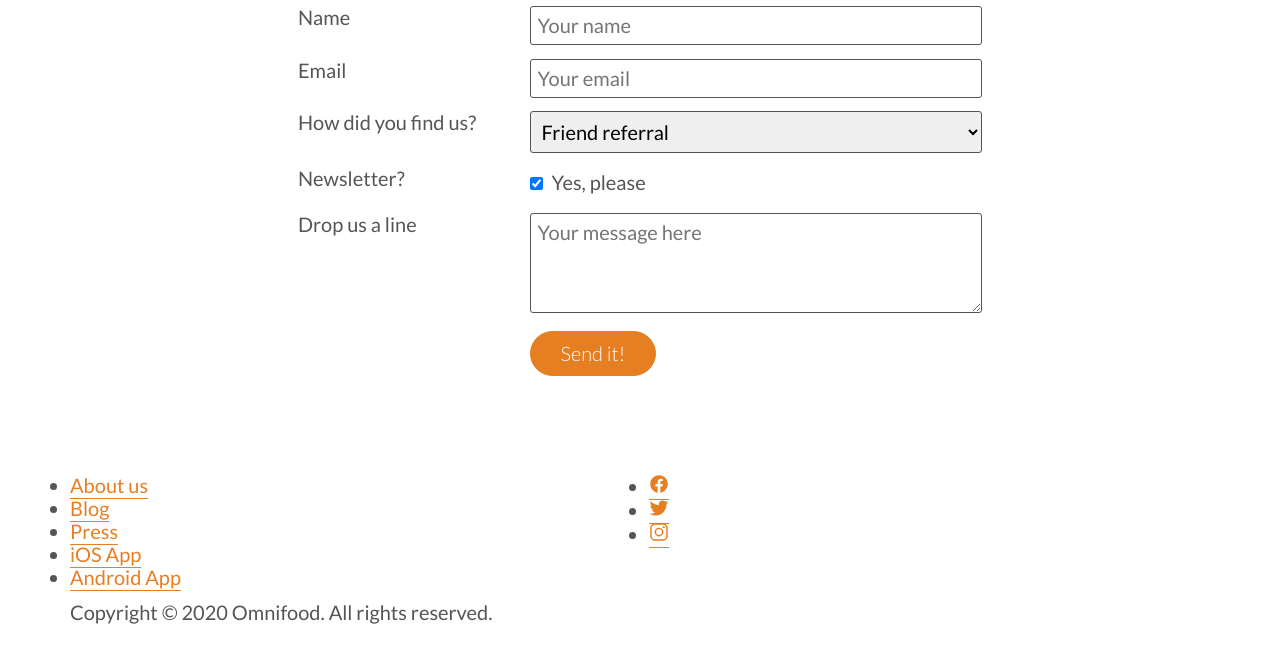
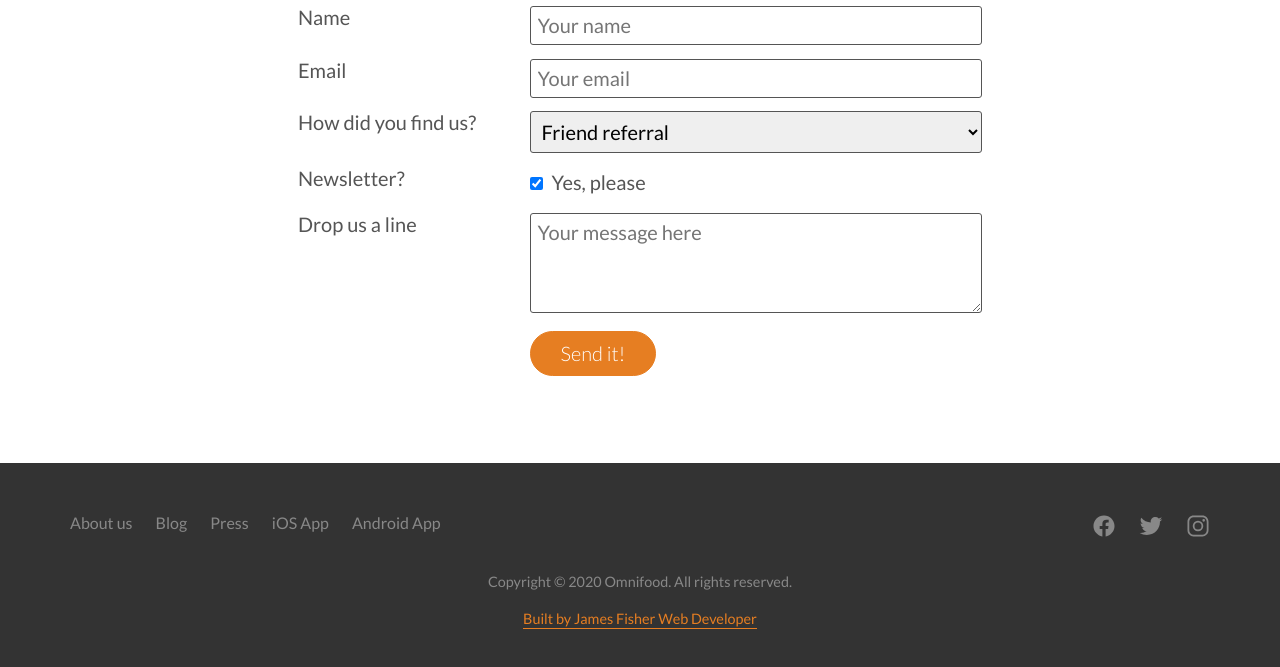
Before and after one commit to jfisher396/omni-food, a PHP site: page / in a window 1280 px wide. Shown: the part 4773-5440 px from the top of the page. Before the commit the page ends 5397 px from the top, so only its background shows below. Run offline with PHP 8.4, Linux system fonts and the light colour scheme; style sheets or scripts are compiled from the project's sources; some libraries are stand-ins or nearby versions.

Commit message:
footer styled

```diff
--- a/index.html
+++ b/index.html
@@ -556,19 +556,20 @@
         <div class="col span-1-of-2">
           <ul class="social-links">
             <li>
-              <a href="#"><ion-icon name="logo-facebook" class="footer-icon"></ion-icon></a>
+              <a href="#"><ion-icon name="logo-facebook" class="footer-icon facebook-icon"></ion-icon></a>
             </li>
             <li>
-              <a href="#"><ion-icon name="logo-twitter" class="footer-icon"></ion-icon></a>
+              <a href="#"><ion-icon name="logo-twitter" class="footer-icon twitter-icon"></ion-icon></a>
             </li>
             <li>
-              <a href="#"><ion-icon name="logo-instagram" class="footer-icon"></ion-icon></a>
+              <a href="#"><ion-icon name="logo-instagram" class="footer-icon instagram-icon"></ion-icon></a>
             </li>
           </ul>
         </div>
       </div>
       <div class="row">
         <p>Copyright &copy; 2020 Omnifood. All rights reserved.</p>
+        <p><a href="https://james-fisher-react-portfolio.herokuapp.com/" target="_blank">Built by James Fisher Web Developer</a></p>
       </div>
     </footer>
 
--- a/resources/css/style.css
+++ b/resources/css/style.css
@@ -503,3 +503,79 @@ input[type=checkbox] {
 *:focus {
     outline: none;
 }
+
+/* ------------------------------------------------------------------------- */
+/* footer styling */
+/* ------------------------------------------------------------------------- */
+
+footer {
+    background-color: #333;
+    padding: 40px;
+    font-size: 80%;
+}
+
+.footer-nav {
+    list-style: none;
+    float: left;
+}
+
+.social-links {
+    list-style:none;
+    float: right;
+}
+
+.footer-nav li,
+.social-links li {
+    display: inline-block;
+    margin-right: 20px;
+}
+
+.footer-nav li:last-child,
+.social-links li:last-child {
+    margin: 0;
+}
+
+.footer-nav li a:link,
+.footer-nav li a:visited,
+.social-links li a:link,
+.social-links li a:visited {
+    text-decoration: none;
+    border: 0;
+    color: #888;
+    transition: color 0.2s;
+}
+
+.footer-nav li a:hover,
+.footer-nav li a:active {
+    color: #ddd;
+}
+
+.social-links li a:link,
+.social-links li a:visited {
+    font-size: 150%;
+}
+
+.facebook-icon,
+.twitter-icon,
+.instagram-icon {
+    transition: color 0.2s;
+}
+
+.facebook-icon:hover {
+    color: #1877f2;
+}
+
+.twitter-icon:hover {
+    color: #1da1f2;
+}
+
+.instagram-icon:hover {
+    color: #c32aa3;
+}
+
+footer p {
+    color: #888;
+    text-align: center;
+    font-size: 90%;
+    margin-top: 20px;
+}
```
